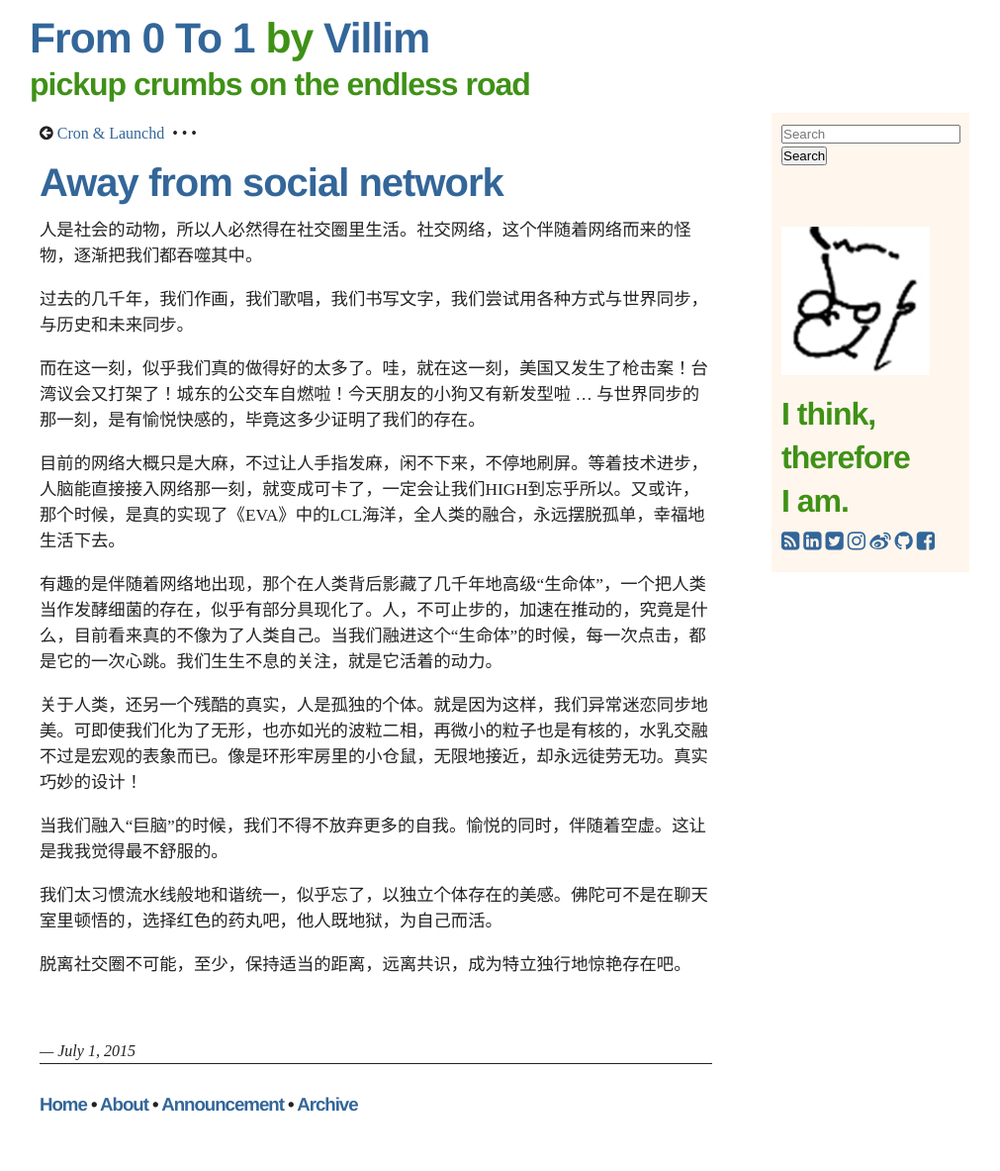
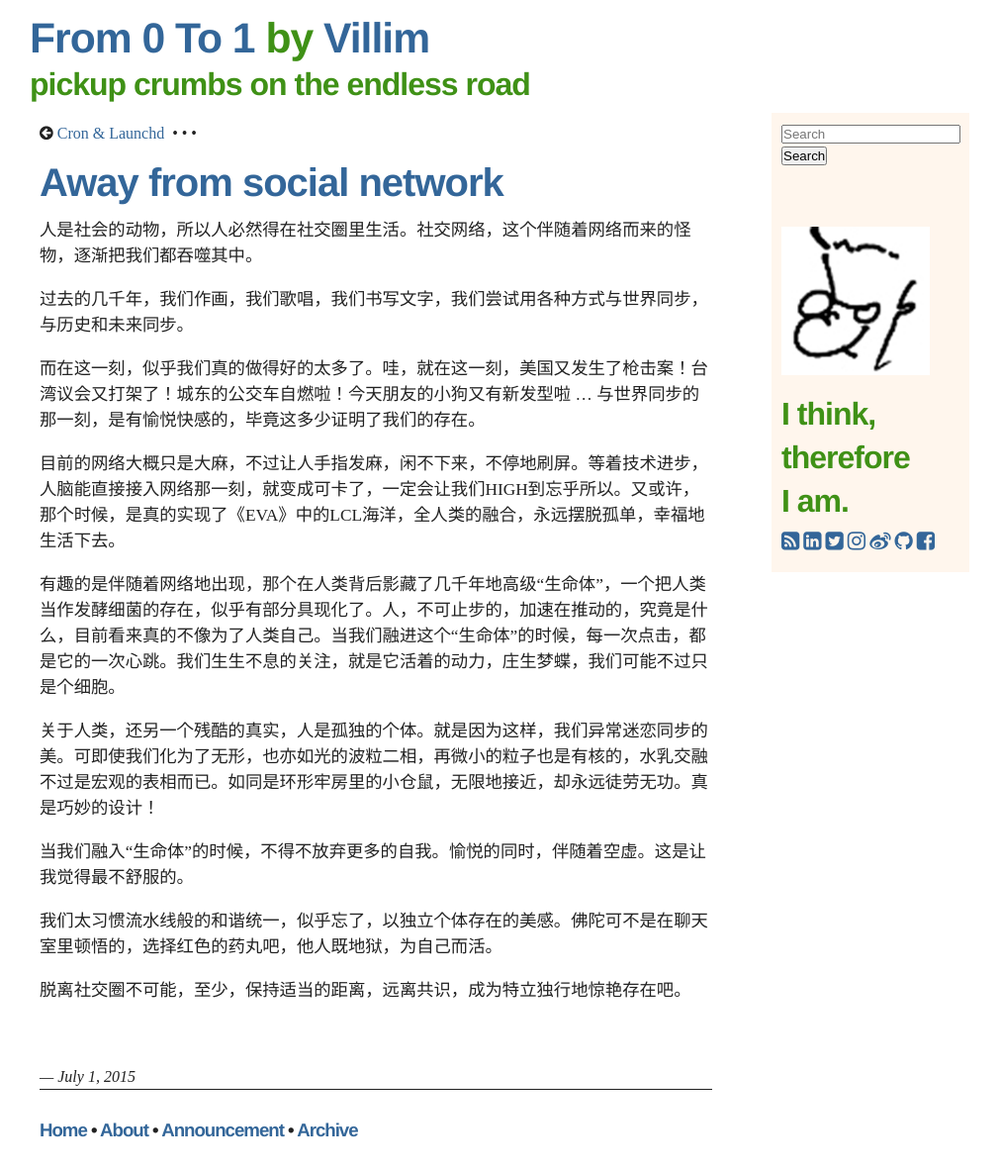
Before and after one commit to villim/villim.github.io, a Jekyll site: the page built from _posts/2015-07-01-away-from-social-network.md, in a window 1280 px wide. Shown: the whole page at 99% size, without its empty margins (135-1146 px from the left). Built offline with Jekyll 4.4.1, drawn with Linux system fonts in a browser that asks for light colours; nearby versions of some CDN libraries; Markdown is read by kramdown in place of the engine named in the settings; before the commit the page ends 1157 px from its top, so only the background shows below that.

Commit message:
fix typo

```diff
--- a/_posts/2015-07-01-away-from-social-network.md
+++ b/_posts/2015-07-01-away-from-social-network.md
@@ -12,12 +12,12 @@
 
 目前的网络大概只是大麻，不过让人手指发麻，闲不下来，不停地刷屏。等着技术进步，人脑能直接接入网络那一刻，就变成可卡了，一定会让我们HIGH到忘乎所以。又或许，那个时候，是真的实现了《EVA》中的LCL海洋，全人类的融合，永远摆脱孤单，幸福地生活下去。
 
-有趣的是伴随着网络地出现，那个在人类背后影藏了几千年地高级“生命体”，一个把人类当作发酵细菌的存在，似乎有部分具现化了。人，不可止步的，加速在推动的，究竟是什么，目前看来真的不像为了人类自己。当我们融进这个“生命体”的时候，每一次点击，都是它的一次心跳。我们生生不息的关注，就是它活着的动力。
+有趣的是伴随着网络地出现，那个在人类背后影藏了几千年地高级“生命体”，一个把人类当作发酵细菌的存在，似乎有部分具现化了。人，不可止步的，加速在推动的，究竟是什么，目前看来真的不像为了人类自己。当我们融进这个“生命体”的时候，每一次点击，都是它的一次心跳。我们生生不息的关注，就是它活着的动力，庄生梦蝶，我们可能不过只是个细胞。
 
-关于人类，还另一个残酷的真实，人是孤独的个体。就是因为这样，我们异常迷恋同步地美。可即使我们化为了无形，也亦如光的波粒二相，再微小的粒子也是有核的，水乳交融不过是宏观的表象而已。像是环形牢房里的小仓鼠，无限地接近，却永远徒劳无功。真实巧妙的设计！
+关于人类，还另一个残酷的真实，人是孤独的个体。就是因为这样，我们异常迷恋同步的美。可即使我们化为了无形，也亦如光的波粒二相，再微小的粒子也是有核的，水乳交融不过是宏观的表相而已。如同是环形牢房里的小仓鼠，无限地接近，却永远徒劳无功。真是巧妙的设计！
 
-当我们融入“巨脑”的时候，我们不得不放弃更多的自我。愉悦的同时，伴随着空虚。这让是我我觉得最不舒服的。
+当我们融入“生命体”的时候，不得不放弃更多的自我。愉悦的同时，伴随着空虚。这是让我觉得最不舒服的。
 
-我们太习惯流水线般地和谐统一，似乎忘了，以独立个体存在的美感。佛陀可不是在聊天室里顿悟的，选择红色的药丸吧，他人既地狱，为自己而活。
+我们太习惯流水线般的和谐统一，似乎忘了，以独立个体存在的美感。佛陀可不是在聊天室里顿悟的，选择红色的药丸吧，他人既地狱，为自己而活。
 
 脱离社交圈不可能，至少，保持适当的距离，远离共识，成为特立独行地惊艳存在吧。
```
